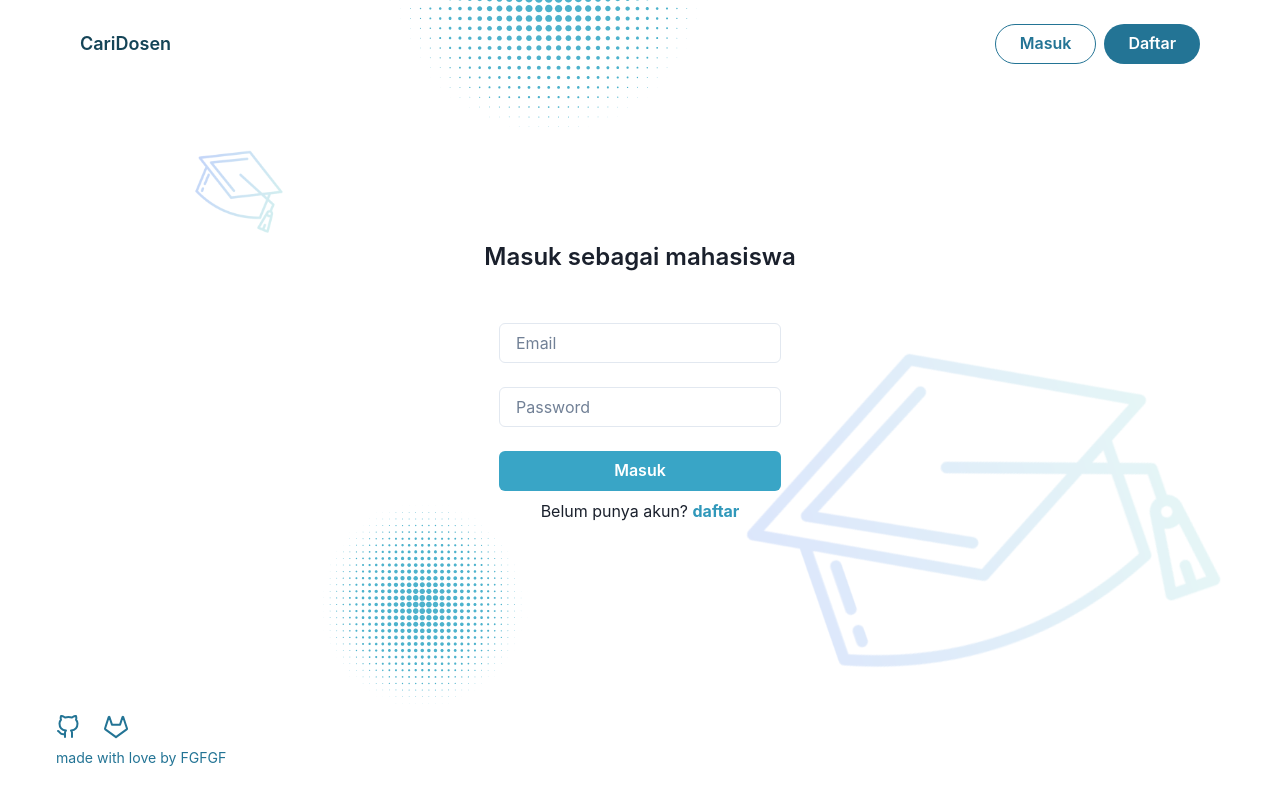
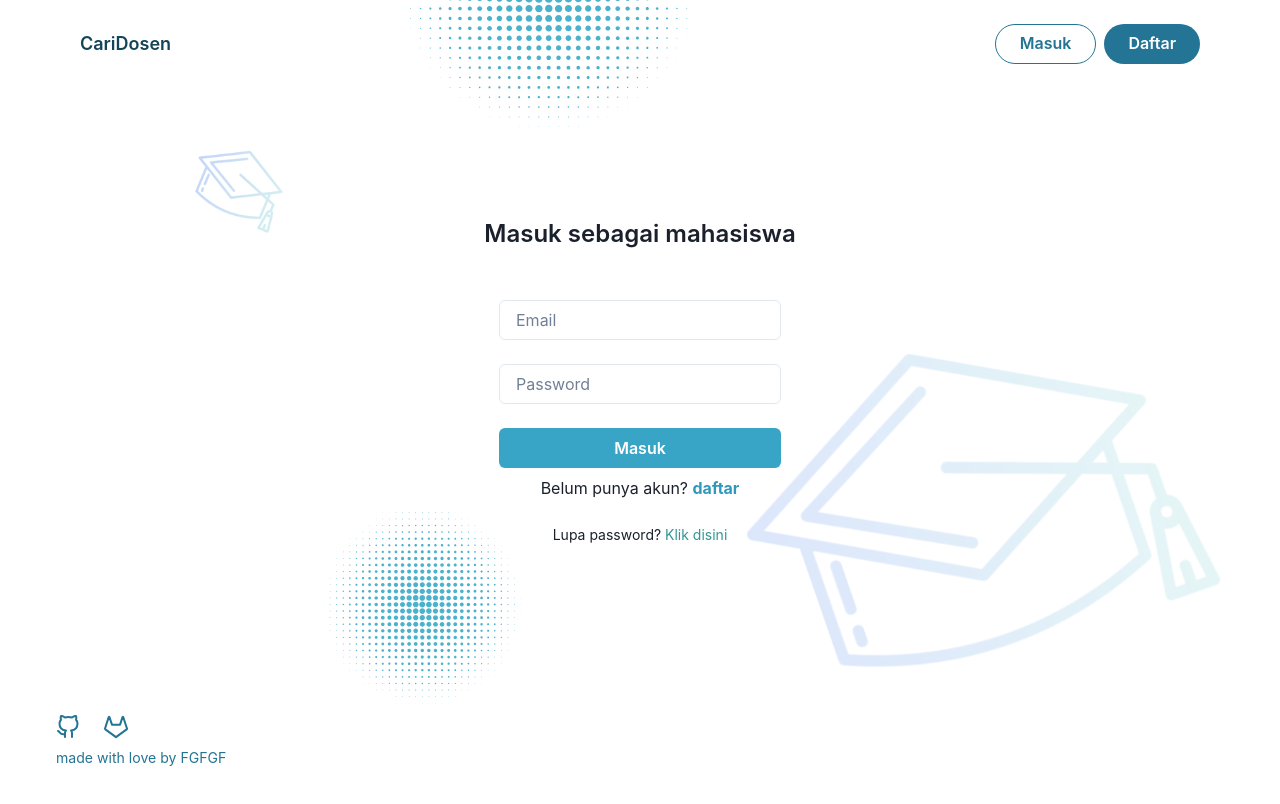
Before and after one commit to IloveNooodles/Dosen-Rank-FE, a Next.js app: page /login in a window 1280 px wide. Shown: the top 804 px of the page. Built offline with nearby package versions, Linux system fonts and the light colour scheme; no server answers.

Commit message:
hotfix: add lupa password

```diff
--- a/pages/login.tsx
+++ b/pages/login.tsx
@@ -2,6 +2,7 @@ import { Container, VStack, Text } from "@chakra-ui/react";
 import LoginForm from "@/components/LoginForm";
 import Wrapper from "@/components/Wrapper";
 import NavigationBar from "@/components/NavigationBar";
+import Link from "next/link";
 
 const Login: React.FC<{}> = () => (
     <Container centerContent h="calc(100vh - 5.5rem - 6.9rem)">
@@ -10,6 +11,14 @@ const Login: React.FC<{}> = () => (
                     Masuk sebagai mahasiswa
                 </Text>
                 <LoginForm/>
+                <Text align="center" fontSize="sm">
+                    Lupa password?{" "}
+                    <Link href={'/forgot-password'}>
+                        <Text as="span" color="teal.500">
+                            Klik disini
+                        </Text>
+                    </Link>
+                </Text>
             </VStack>
     </Container>
 );
```
